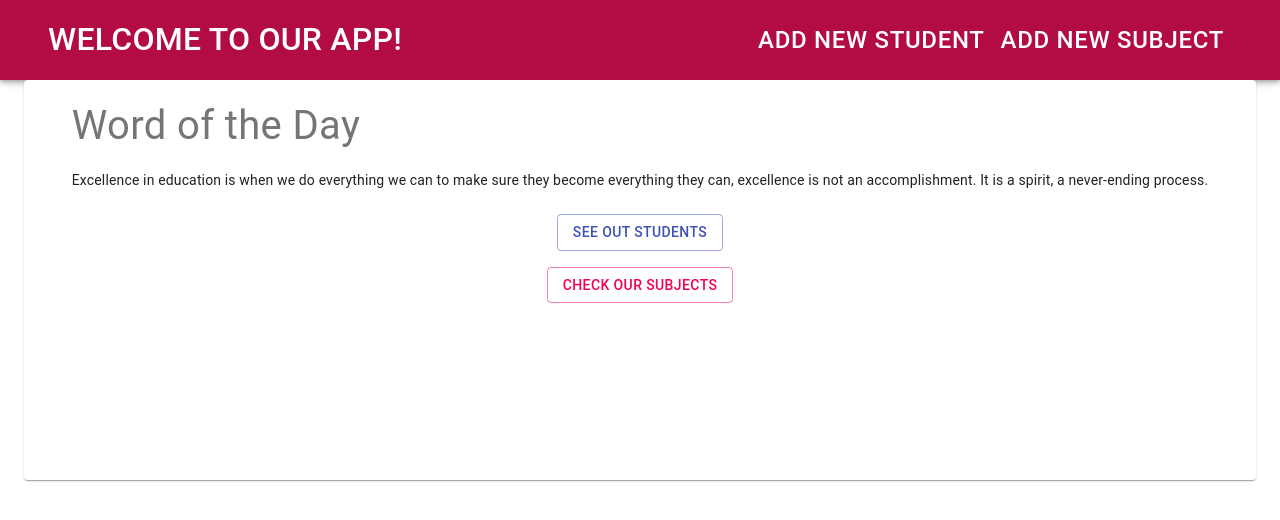
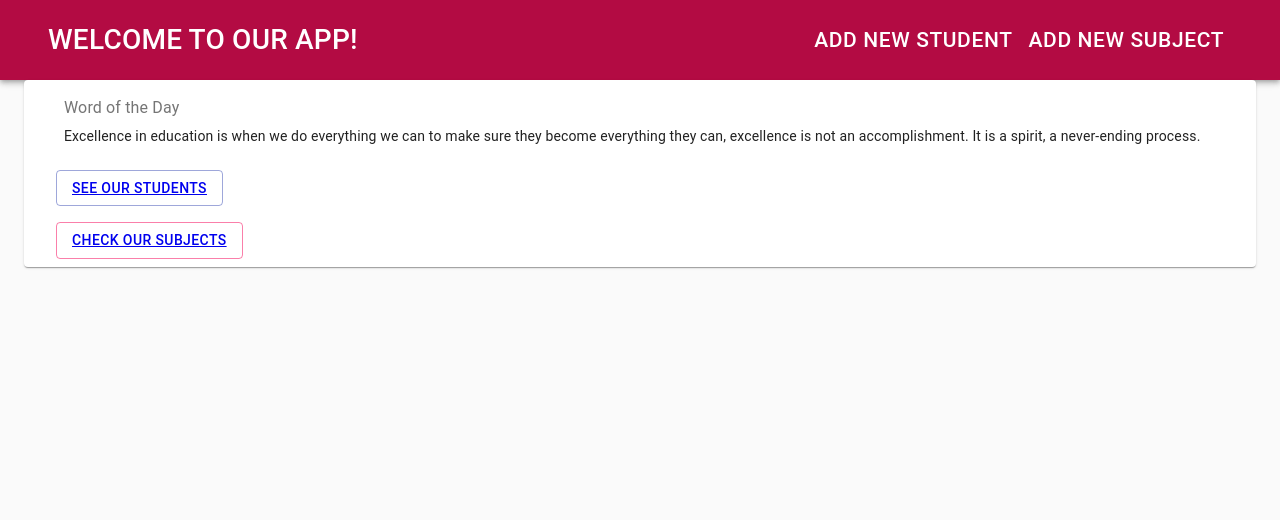
Before and after one commit to Samiur-UTI/Excellence-in-education, a Next.js app: page / in a window 1280 px wide. Shown: the top 520 px of the page. Built offline with nearby package versions, Linux system fonts and the light colour scheme.

Commit message:
matui error fixed

```diff
--- /dev/null
+++ b/components/home.js
@@ -0,0 +1,29 @@
+import React from 'react'
+import Link from "next/link"
+import { Container,Card,CardActions,CardContent,Button,Typography,makeStyles } from '@material-ui/core'
+import { useTheme } from '@material-ui/core/styles';
+
+export default function Home() {
+    const theme = useTheme();
+    const classes = makeStyles(theme)
+    return (
+        <Card className={classes.root}>
+            <Container className={classes.container}>
+                <CardContent>
+                    <Typography className={classes.title} color="textSecondary" gutterBottom>
+                        Word of the Day
+                    </Typography>
+                    <Typography className={classes.text} variant="body2" component="p">
+                        {"Excellence in education is when we do everything we can to make sure they become everything they can, excellence is not an accomplishment. It is a spirit, a never-ending process."}
+                    </Typography>
+                </CardContent>
+                <CardActions>
+                    <Button variant="outlined" color="primary" size="medium"><Link href="/students">SEE OUR STUDENTS</Link></Button>
+                </CardActions>
+                <CardActions>
+                    <Button variant="outlined" color="secondary" size="medium"><Link href="/subjects">CHECK OUR SUBJECTs</Link></Button>
+                </CardActions>
+            </Container>
+        </Card>
+    )
+}
--- a/pages/_app.js
+++ b/pages/_app.js
@@ -1,7 +1,37 @@
-import '../styles/globals.css'
+import React from 'react';
+import PropTypes from 'prop-types';
+import Head from 'next/head';
+import { ThemeProvider } from '@material-ui/core/styles';
+import CssBaseline from '@material-ui/core/CssBaseline';
+import theme from '../src/theme';
 
-function MyApp({ Component, pageProps }) {
-  return <Component {...pageProps} />
+export default function MyApp(props) {
+  const { Component, pageProps } = props;
+
+  React.useEffect(() => {
+    // Remove the server-side injected CSS.
+    const jssStyles = document.querySelector('#jss-server-side');
+    if (jssStyles) {
+      jssStyles.parentElement.removeChild(jssStyles);
+    }
+  }, []);
+
+  return (
+    <React.Fragment>
+      <Head>
+        <title>My page</title>
+        <meta name="viewport" content="minimum-scale=1, initial-scale=1, width=device-width" />
+      </Head>
+      <ThemeProvider theme={theme}>
+        {/* CssBaseline kickstart an elegant, consistent, and simple baseline to build upon. */}
+        <CssBaseline />
+        <Component {...pageProps} />
+      </ThemeProvider>
+    </React.Fragment>
+  );
 }
 
-export default MyApp
+MyApp.propTypes = {
+  Component: PropTypes.elementType.isRequired,
+  pageProps: PropTypes.object.isRequired,
+};
--- /dev/null
+++ b/pages/_document.js
@@ -0,0 +1,41 @@
+/* eslint-disable react/jsx-filename-extension */
+import React from 'react';
+import Document, {
+  Html, Main, NextScript,Head
+} from 'next/document';
+import { ServerStyleSheets } from '@material-ui/core/styles';
+
+export default class MyDocument extends Document {
+  render() {
+    return (
+      <Html lang="en">
+        <Head/>
+        <body>
+          <Main />
+          <NextScript />
+        </body>
+      </Html>
+    );
+  }
+}
+
+// `getInitialProps` belongs to `_document` (instead of `_app`),
+// it's compatible with server-side generation (SSG).
+MyDocument.getInitialProps = async (ctx) => {
+
+  // Render app and page and get the context of the page with collected side effects.
+  const sheets = new ServerStyleSheets();
+  const originalRenderPage = ctx.renderPage;
+
+  ctx.renderPage = () => originalRenderPage({
+    enhanceApp: (App) => (props) => sheets.collect(<App {...props} />),
+  });
+
+  const initialProps = await Document.getInitialProps(ctx);
+
+  return {
+    ...initialProps,
+    // Styles fragment is rendered after the app and page rendering finish.
+    styles: [...React.Children.toArray(initialProps.styles), sheets.getStyleElement()],
+  };
+};
--- a/pages/index.js
+++ b/pages/index.js
@@ -1,53 +1,14 @@
+import {Container} from "@material-ui/core"
 import React from 'react'
 import Navbar from "../components/navbar"
-import { Container,Card,CardActions,CardContent,Button,Typography,makeStyles } from '@material-ui/core'
+import Home from "../components/home"
+export default function Homepage() {
 
-const useStyles = makeStyles({
-  root: {
-    minWidth: 275,
-    minHeight:"50vh"
-  },
-  container: {
-    display: "flex",
-    flexDirection: "column",
-    justifyContent: "space-between",
-    alignItems: "center"
-  },
-  body2: {
-    fontSize:24,
-    fontStyle:"italic"
-  },
-  title: {
-    fontSize: 40,
-  },
-  pos: {
-    marginBottom: 12,
-  }
-})
-export default function Homepage() {
-  const classes = useStyles()
   return (
     <>
       <Navbar/>
       <Container>
-          <Card className={classes.root}>
-              <Container className={classes.container}>
-                  <CardContent>
-                    <Typography className={classes.title} color="textSecondary" gutterBottom>
-                      Word of the Day
-                    </Typography>
-                    <Typography variant="body2" component="p">
-                      {"Excellence in education is when we do everything we can to make sure they become everything they can, excellence is not an accomplishment. It is a spirit, a never-ending process."}
-                    </Typography>
-                  </CardContent>
-                  <CardActions>
-                    <Button variant="outlined" color="primary" size="medium">SEE OUT STUDENTS</Button>
-                  </CardActions>
-                  <CardActions>
-                    <Button variant="outlined" color="secondary" size="medium">CHECK OUR SUBJECTS</Button>
-                  </CardActions>
-              </Container>
-          </Card>
+          <Home/>
       </Container>
     </>
   )
--- a/pages/subjects/index.js
+++ b/pages/students/index.js
@@ -1,9 +1,11 @@
 import React from 'react'
+import { dummyStudents } from "../../staticstorage/storage"
 
-export default function Subjects() {
+export default function Students() {
+    console.log(dummyStudents)
     return (
         <div>
-            All subjects will appear here
+            All Students will appear here
         </div>
     )
 }
--- /dev/null
+++ b/src/theme.js
@@ -0,0 +1,22 @@
+import { createMuiTheme } from '@material-ui/core/styles';
+
+// Create a theme instance.
+const theme = createMuiTheme({
+  root: {
+    flexGrow: 1,
+    backgroundColor:"#b30b43",
+    height:"80px",
+    display: "flex",
+    flexDirection: "row",
+    justifyContent: "space-between",
+    alignItems: "center"
+  },
+  title: {
+    flexGrow: 1,
+    fontSize: '2em'
+  },
+  button: {
+    fontSize: '1.5em'
+  }
+});
+export default theme;
```
Also changed, not shown: pages/[studentId]/index.js (deleted, +0 -9 lines), pages/subjects/[subjectId].js (added, +9 -0 lines), staticstorage/storage.js (added, +40 -0 lines).
